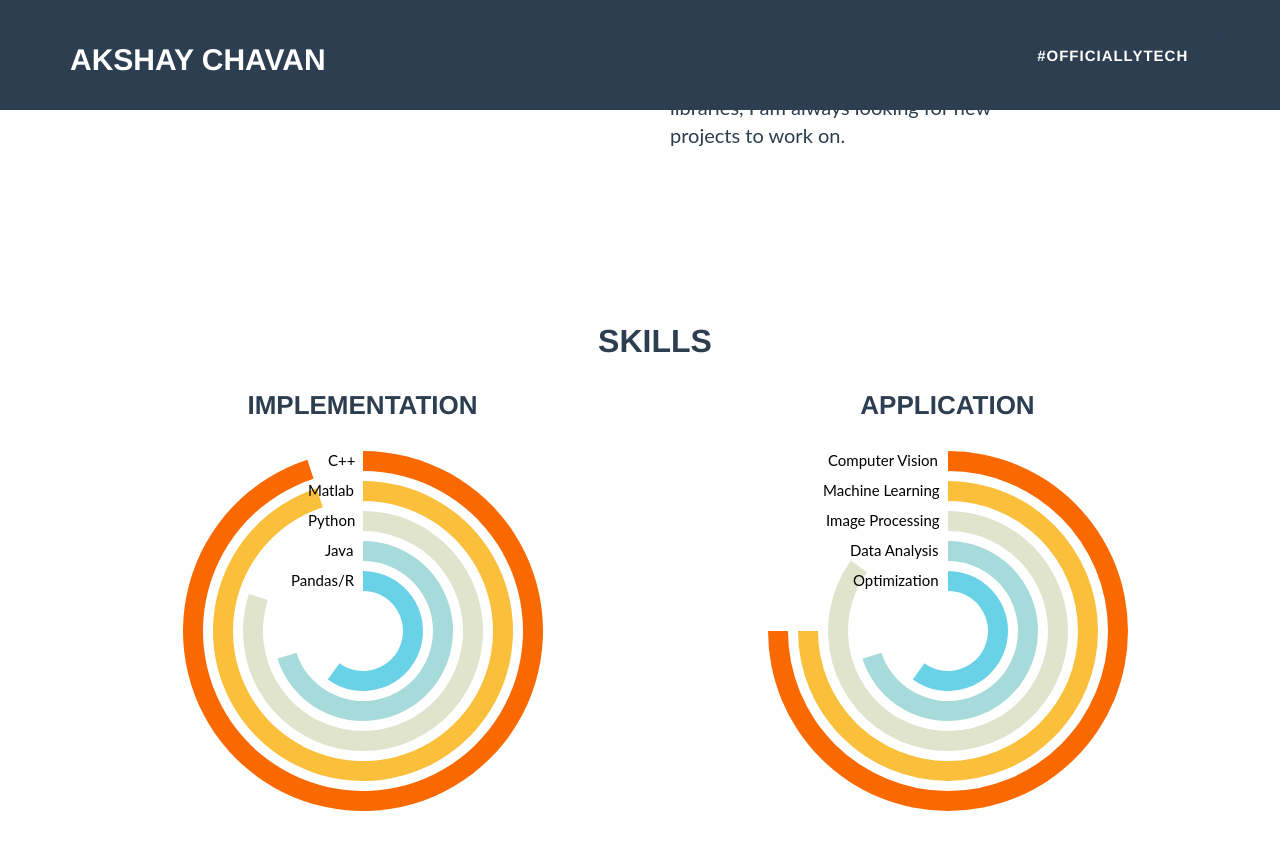
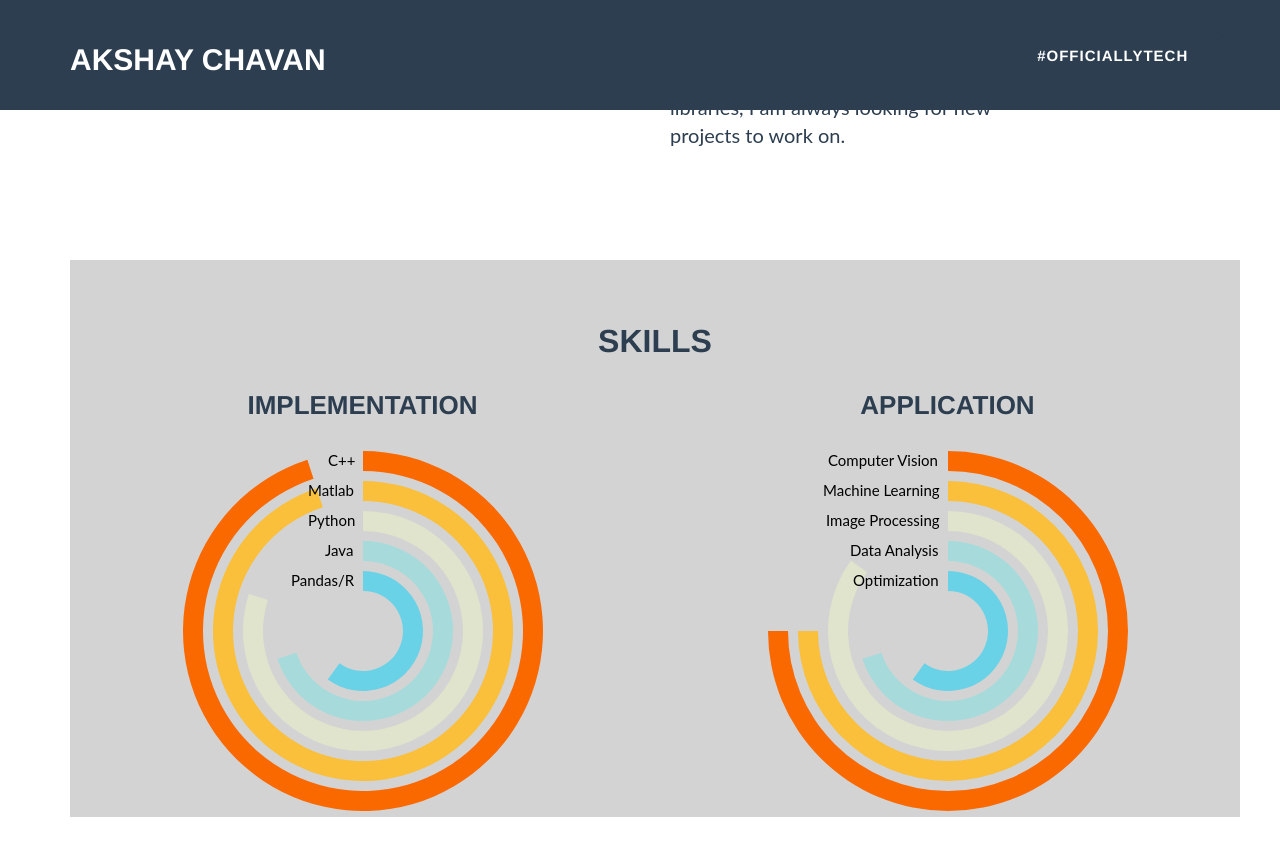
Before and after one commit to arccoder/arccoder.github.io, a Jekyll site: the page built from index.html, in a window 1280 px wide and 900 px high, scrolled down 542 px. Shown: the top 856 px of the window. Built offline with Jekyll 4.4.1, drawn with Linux system fonts in a browser that asks for light colours; nearby versions of some CDN libraries; some web fonts are replaced.

Commit message:
Update index.html

```diff
--- a/index.html
+++ b/index.html
@@ -32,7 +32,7 @@ layout: default
 
 <!-- Skills Section -->
 
-    <div class="container">
+    <div class="container" style="background-color:#D3D3D3;">
         <div align="center" class="row">
             <br>
             <br>
```
